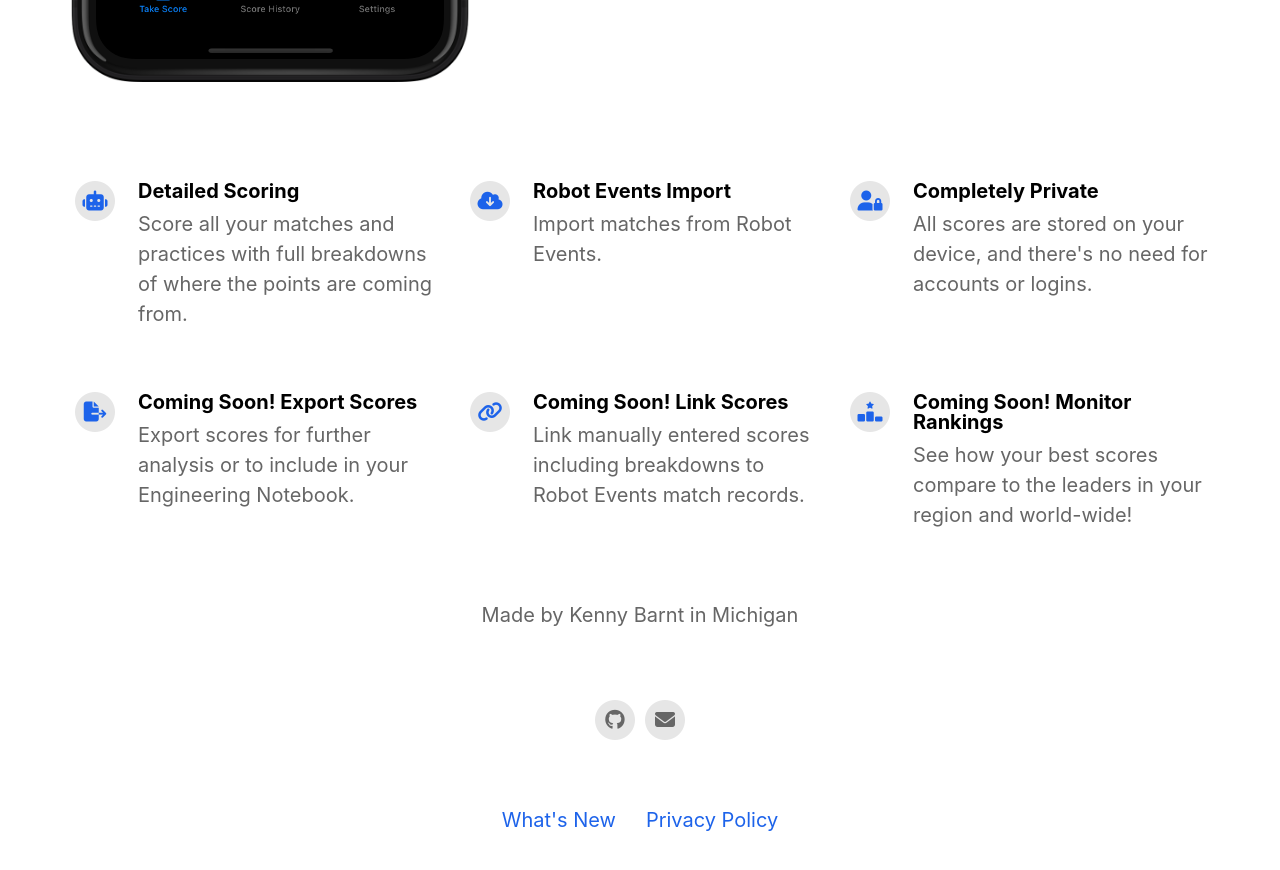
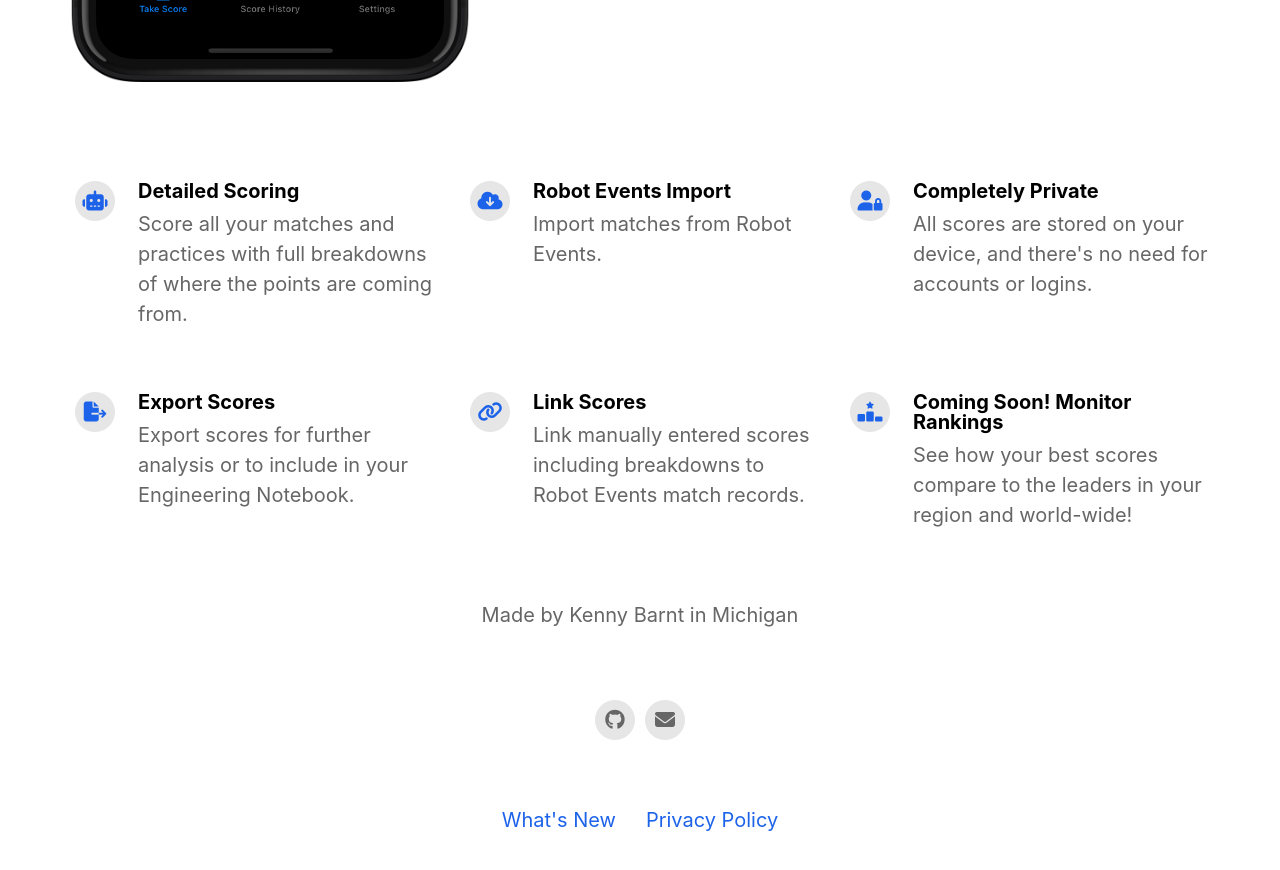
Before and after one commit to ksbarnt/iqkeeper.ksbarnt.com, a Jekyll site: the page built from index.html, in a window 1280 px wide and 900 px high, scrolled down 903 px. Shown: the top 870 px of the window. Built offline with Jekyll 4.4.1, drawn with Linux system fonts in a browser that asks for light colours; nearby versions of some CDN libraries.

Commit message:
Update _config.yml
Linking & export are here now.

```diff
--- a/_config.yml
+++ b/_config.yml
@@ -48,11 +48,11 @@ features                                  :
     description                           : All scores are stored on your device, and there's no need for accounts or logins.
     fontawesome_icon_name                 : user-lock
 
-  - title                                 : Coming Soon! Export Scores
+  - title                                 : Export Scores
     description                           : Export scores for further analysis or to include in your Engineering Notebook.
     fontawesome_icon_name                 : file-export
 
-  - title                                 : Coming Soon! Link Scores
+  - title                                 : Link Scores
     description                           : Link manually entered scores including breakdowns to Robot Events match records.
     fontawesome_icon_name                 : link
 
```
